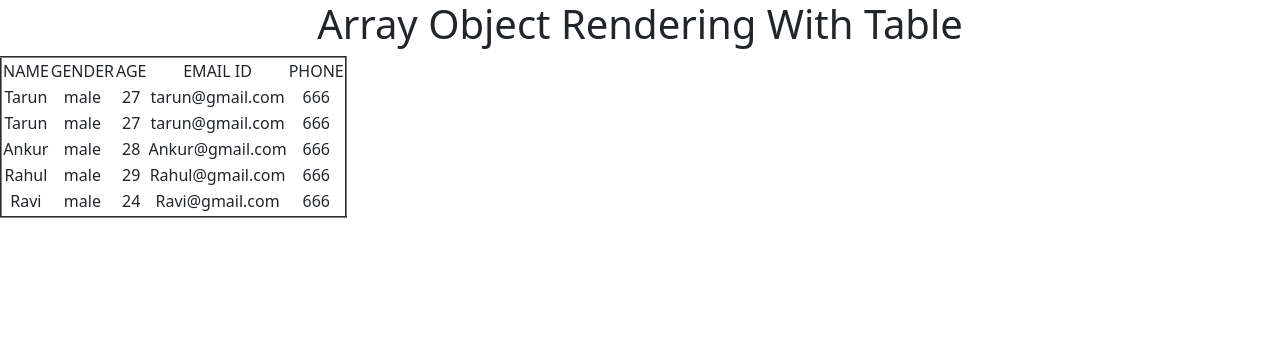
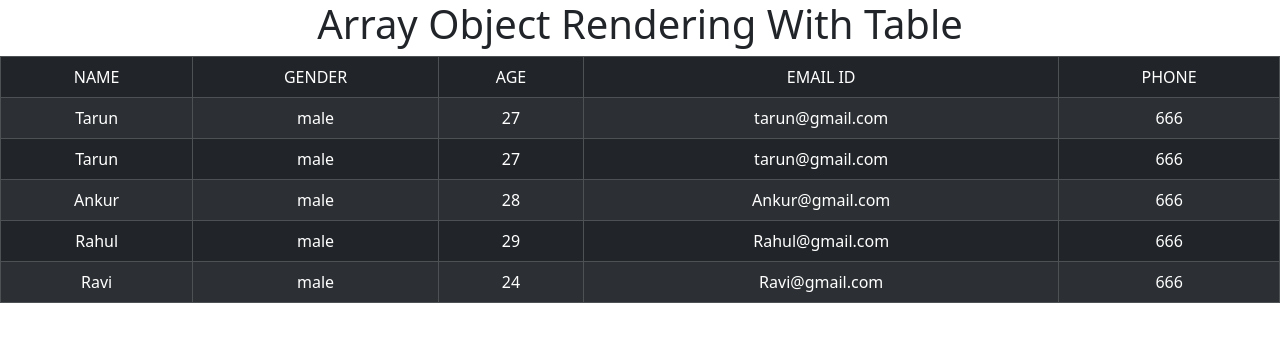
Before and after one commit to Tarunkumar2407/ReactBasics, a React (Create React App) app: page / in a window 1280 px wide. Shown: the top 342 px of the page. Built offline with nearby package versions, Linux system fonts and the light colour scheme.

Commit message:
bootstrap table

```diff
--- a/src/Components/arrayRendering/ArrayOfObjectRendering.js
+++ b/src/Components/arrayRendering/ArrayOfObjectRendering.js
@@ -1,4 +1,5 @@
 import React from "react";
+import Table from 'react-bootstrap/Table';
 
 const ArrayObjectRendering = () => {
   const array = [
@@ -41,15 +42,18 @@ const ArrayObjectRendering = () => {
   return (
     <div>
      <h1>Array Object Rendering With Table</h1>
-      <table border="2">
-        <tr>
+      <Table striped bordered hover variant="dark">
+       <thead>
+       <tr>
           <td>NAME</td>
           <td>GENDER</td>
           <td>AGE</td>
           <td>EMAIL ID</td>
           <td>PHONE</td>
         </tr>
-        {array.map((item) => {
+       </thead>
+       <tbody>
+       {array.map((item) => {
           return (
             <tr>
               <td>{item.name}</td>
@@ -60,8 +64,9 @@ const ArrayObjectRendering = () => {
             </tr>
           );
         })}
-        <td></td>
-      </table>
+       </tbody>
+
+      </Table>
     </div>
   );
 };
```
